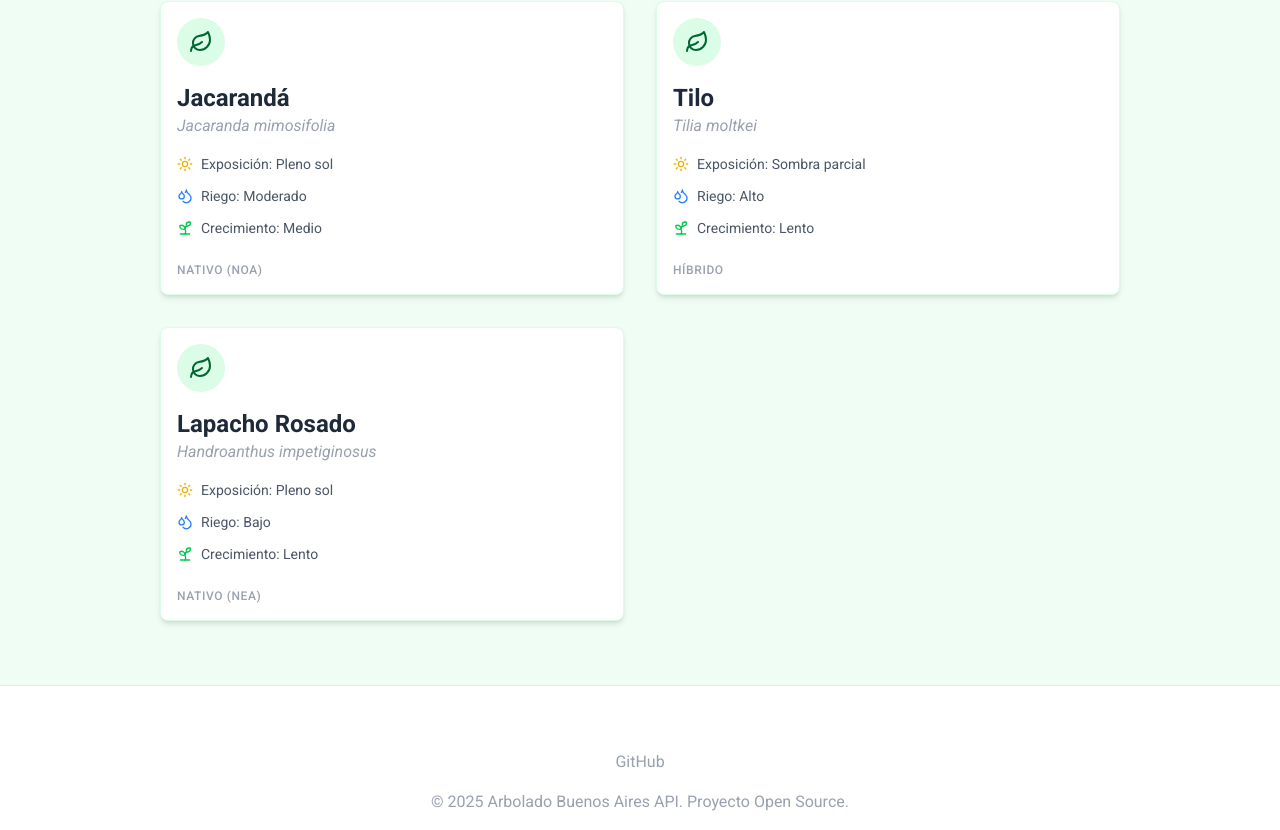
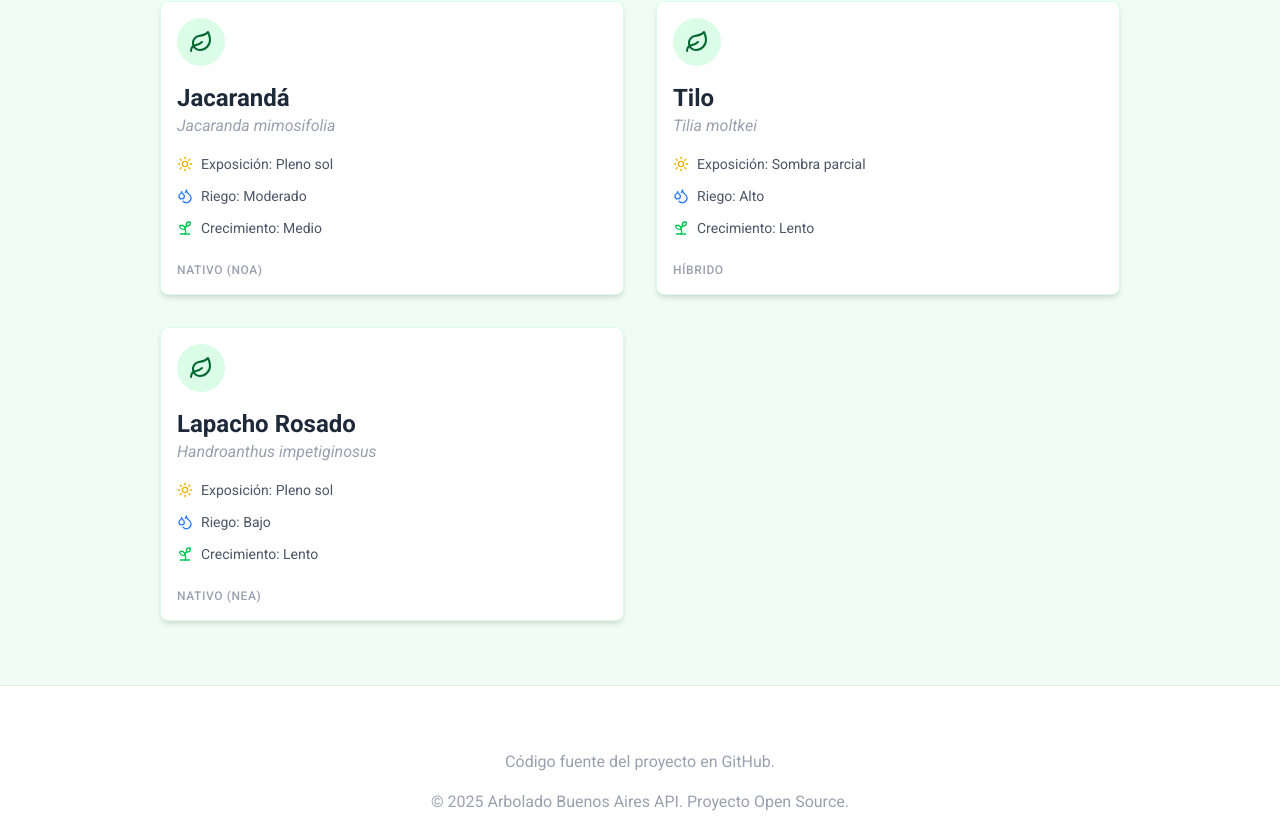
Before and after one commit to pablokreick/arboles_buenos_aires, a React (Vite) app: page / in a window 1280 px wide. Shown: the part 739-1569 px from the top of the page. Built offline with nearby package versions, Linux system fonts and the light colour scheme.

Commit message:
fix: update GitHub anchor

```diff
--- a/src/components/layout/Footer.jsx
+++ b/src/components/layout/Footer.jsx
@@ -2,7 +2,13 @@
 	return (
 		<footer className="border-t border-gray-200 bg-white pt-16 pb-4 text-gray-400">
 			<div className="flex justify-center items-center flex-col gap-4 text-center">
-				<a href="#">GitHub</a>
+				<p>
+					Código fuente del proyecto en{" "}
+					<a href="https://github.com/pablokreick/arboles_buenos_aires.git" target="_blank" rel="noopener noreferrer">
+						GitHub
+					</a>
+					.
+				</p>
 				<p className="text-base">&copy; 2025 Arbolado Buenos Aires API. Proyecto Open Source.</p>
 			</div>
 		</footer>
```
